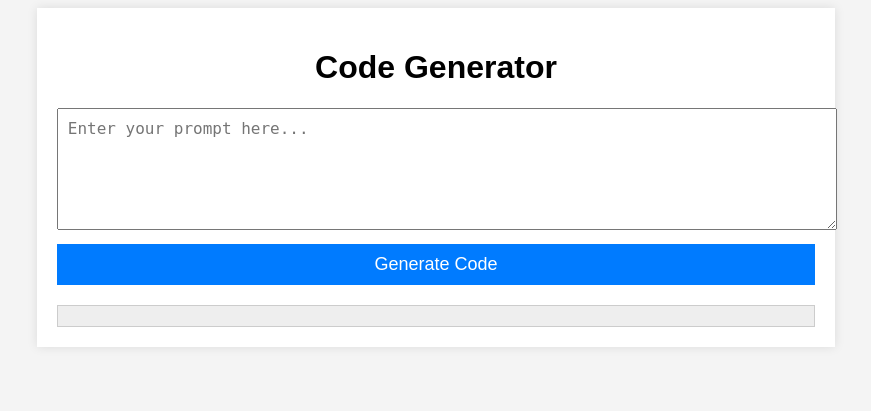
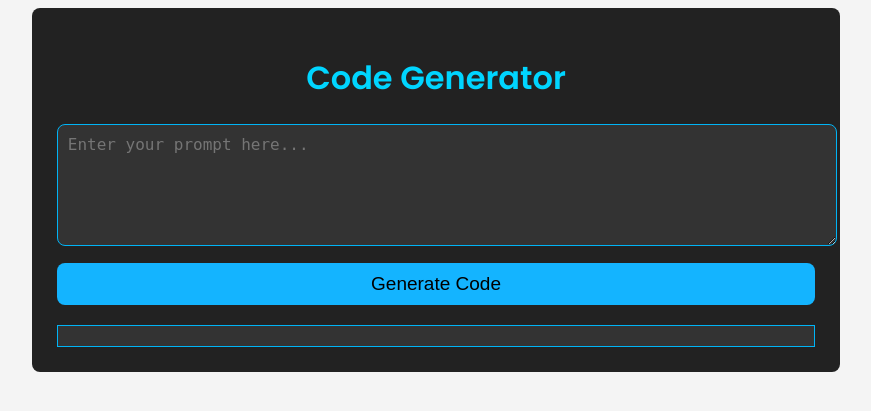
Before and after one commit to ShashBott/Python-Code-Gen, a Django app: page / in a window 1280 px wide. Shown: the top 411 px of the page, without its empty margins (204-1075 px from the left). Run offline with Django 4.2, Linux system fonts and the light colour scheme.

Commit message:
Design update in index.html

```diff
--- a/Code-Gen/codegen/chatWindow/templates/chatWindow/index.html
+++ b/Code-Gen/codegen/chatWindow/templates/chatWindow/index.html
@@ -5,56 +5,73 @@
     <meta name="viewport" content="width=device-width, initial-scale=1.0">
     <title>Code Generator</title>
     <style>
+        @import url("https://fonts.googleapis.com/css2?family=Poppins:wght@300;400;500;600&display=swap");
+
         body {
-            font-family: Arial, sans-serif;
+            font-family: Poppins, sans-serif;
             background-color: #f4f4f4;
         }
 
         .container {
             width: 60%;
             margin: auto;
-            padding: 20px;
-            background-color: #fff;
-            box-shadow: 0 0 10px rgba(0, 0, 0, 0.1);
+            padding: 25px;
+            background-color: #222;
+            box-shadow: 0 20 40px rgba(0, 0, 0, 9);
+            position: relative;
+            border-radius: 8px;
+            z-index: 100;
+
         }
 
         h1 {
             text-align: center;
+            color: #00d5ff;
         }
 
         textarea {
             width: 100%;
             height: 100px;
+            outline: none;
             margin-bottom: 10px;
             padding: 10px;
             font-size: 16px;
+            border-radius: 8px;
+            color:white;
+            background-color: #333;
+            border: 1.5px solid #00b4f6;
+
         }
 
         button {
             display: block;
             width: 100%;
             padding: 10px;
-            font-size: 18px;
-            background-color: #007BFF;
-            color: white;
+            font-size: 19px;
+            font-weight: 500;
+            background-color: rgb(20,180,255);
+            color: black;
             border: none;
             cursor: pointer;
+            transition: all 0.3s ease;
+            border-radius: 8px;
         }
 
-        button:hover {
-            background-color: #0056b3;
-        }
+
 
         #output {
             margin-top: 20px;
             padding: 10px;
-            background-color: #eee;
-            border: 1px solid #ccc;
             white-space: pre-wrap;
+            border: 1.5px solid #00b4f6;
+            color:white;
+            background-color: #333;
         }
+
     </style>
 </head>
 <body>
+
     <div class="container">
         <h1>Code Generator</h1>
         <form id="promptForm" method="POST">
--- a/Code-Gen/codegen/chatWindow/views.py
+++ b/Code-Gen/codegen/chatWindow/views.py
@@ -47,7 +47,7 @@ def generate_code(request):
         prompt = data.get('prompt', '')
 
         # Generate code from the prompt using the loaded model
-        generated_code = pipe(prompt, max_length=200, do_sample=True, top_k=50, truncation=True)[0]['generated_text']
+        generated_code = pipe(prompt, max_length=500, do_sample=True, top_k=50, truncation=True)[0]['generated_text']
 
         return JsonResponse({'generated_code': generated_code})
     return JsonResponse({'error': 'Invalid request'}, status=400)
```
